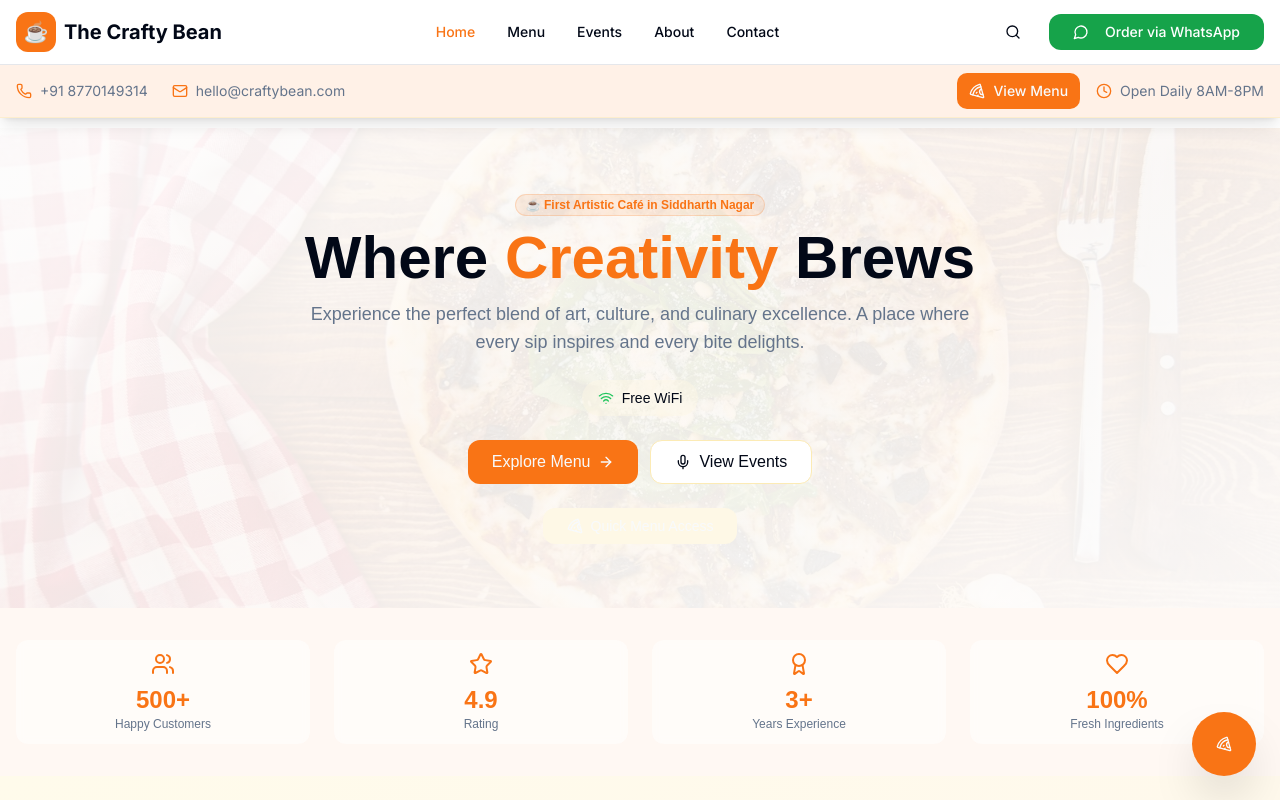
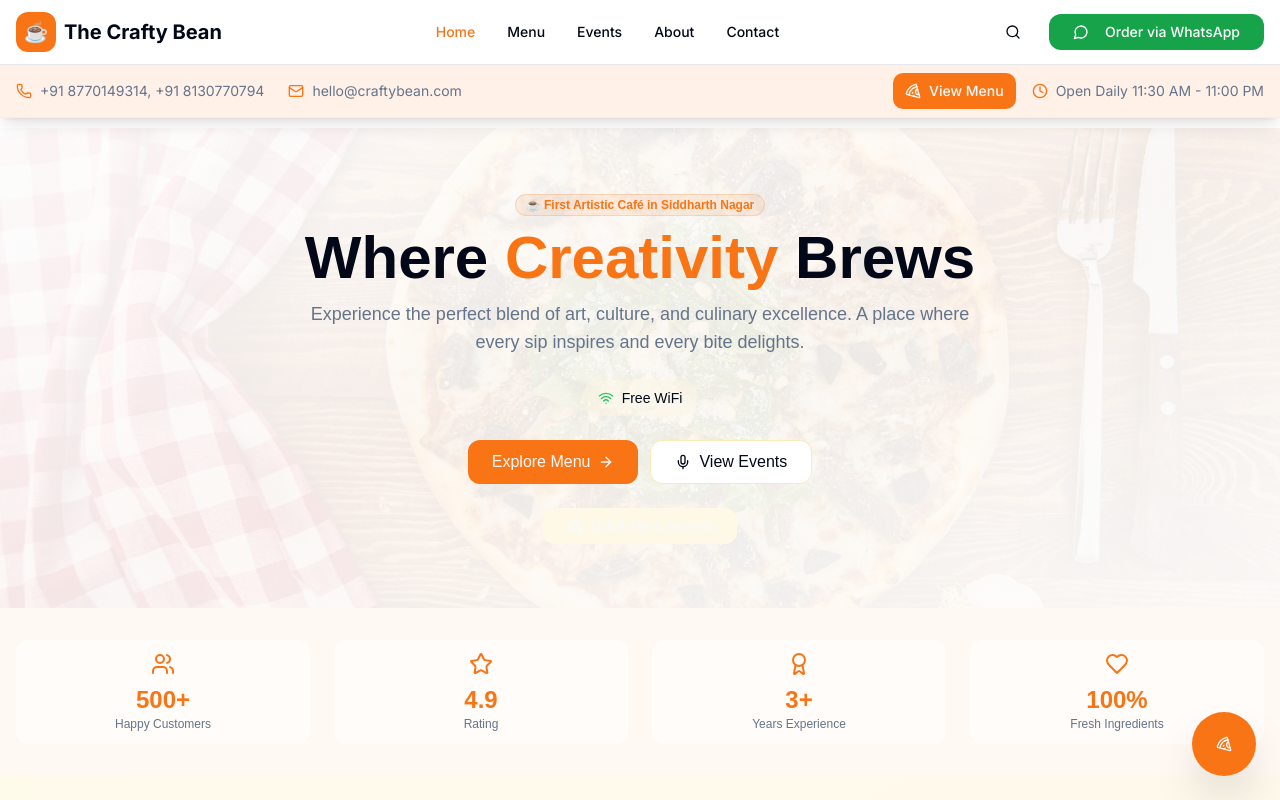
Before and after one commit to sandeep555666777/mycafe-website, a Next.js app: page / in a window 1280 px wide. Shown: the top 800 px of the page. Built offline with nearby package versions, Linux system fonts and the light colour scheme.

Commit message:
Update contact info: add +91 8130770794 and hours 11:30 AM - 11:00 PM across site

```diff
--- a/src/app/contact/page.tsx
+++ b/src/app/contact/page.tsx
@@ -20,7 +20,7 @@ export default function ContactPage() {
     {
       icon: Phone,
       title: "Call Us",
-      details: "+91 8770149314",
+      details: "+91 8770149314, +91 8130770794",
       color: "from-green-500 to-emerald-500",
       action: "Call Now"
     },
@@ -34,7 +34,7 @@ export default function ContactPage() {
     {
       icon: Clock,
       title: "Opening Hours",
-      details: "Daily: 8:00 AM - 8:00 PM",
+      details: "Daily: 11:30 AM - 11:00 PM",
       color: "from-amber-500 to-orange-500",
       action: "View Menu"
     }
--- a/src/app/page.tsx
+++ b/src/app/page.tsx
@@ -443,15 +443,17 @@ export default function Home() {
                 </div>
                 <div className="flex items-center space-x-3 text-slate-300">
                   <span className="text-amber-400">📞</span>
-                  <a href="tel:918770149314" className="text-sm hover:text-amber-400 transition-colors">
-                    +91 8770149314
-                  </a>
+                  <div className="text-sm space-x-2">
+                    <a href="tel:918770149314" className="hover:text-amber-400 transition-colors">+91 8770149314</a>
+                    <span>•</span>
+                    <a href="tel:918130770794" className="hover:text-amber-400 transition-colors">+91 8130770794</a>
+                  </div>
                 </div>
                 <div className="flex items-center space-x-3 text-slate-300">
                   <span className="text-amber-400">⏰</span>
                   <div className="text-sm">
                     <p>Open Daily</p>
-                    <p>8AM - 8PM</p>
+                    <p>11:30 AM - 11:00 PM</p>
                   </div>
                 </div>
               </div>
--- a/src/components/menu-qr.tsx
+++ b/src/components/menu-qr.tsx
@@ -110,8 +110,8 @@ export function MenuQR() {
             </div>
             <div class="contact-info">
               <p><strong>📍 Address:</strong> ${cafeAddress}</p>
-              <p><strong>📱 WhatsApp:</strong> +91 8770149314</p>
-              <p><strong>⏰ Hours:</strong> Open Daily 8AM-8PM</p>
+              <p><strong>📱 Phone:</strong> +91 8770149314, +91 8130770794</p>
+              <p><strong>⏰ Hours:</strong> Open Daily 11:30 AM - 11:00 PM</p>
             </div>
           </body>
         </html>
@@ -275,7 +275,7 @@ export function MenuQR() {
         {/* Contact Info */}
         <div className="text-center text-sm text-muted-foreground">
           <p>📍 {cafeAddress}</p>
-          <p>📱 +91 8770149314 | ⏰ Open Daily 8AM-8PM</p>
+          <p>📱 +91 8770149314, +91 8130770794 | ⏰ Open Daily 11:30 AM - 11:00 PM</p>
         </div>
       </CardContent>
     </Card>
--- a/src/components/ui/navigation.tsx
+++ b/src/components/ui/navigation.tsx
@@ -203,7 +203,7 @@ export function Navigation() {
               <div className="flex items-center gap-6">
                 <div className="flex items-center gap-2">
                   <Phone className="w-4 h-4 text-primary" />
-                  <span className="text-muted-foreground">+91 8770149314</span>
+                  <span className="text-muted-foreground">+91 8770149314, +91 8130770794</span>
                 </div>
                 <div className="flex items-center gap-2">
                   <Mail className="w-4 h-4 text-primary" />
@@ -221,7 +221,7 @@ export function Navigation() {
                 </Button>
                 <div className="flex items-center gap-2">
                   <Clock className="w-4 h-4 text-primary" />
-                  <span className="text-muted-foreground">Open Daily 8AM-8PM</span>
+                  <span className="text-muted-foreground">Open Daily 11:30 AM - 11:00 PM</span>
                 </div>
               </div>
             </div>
```
